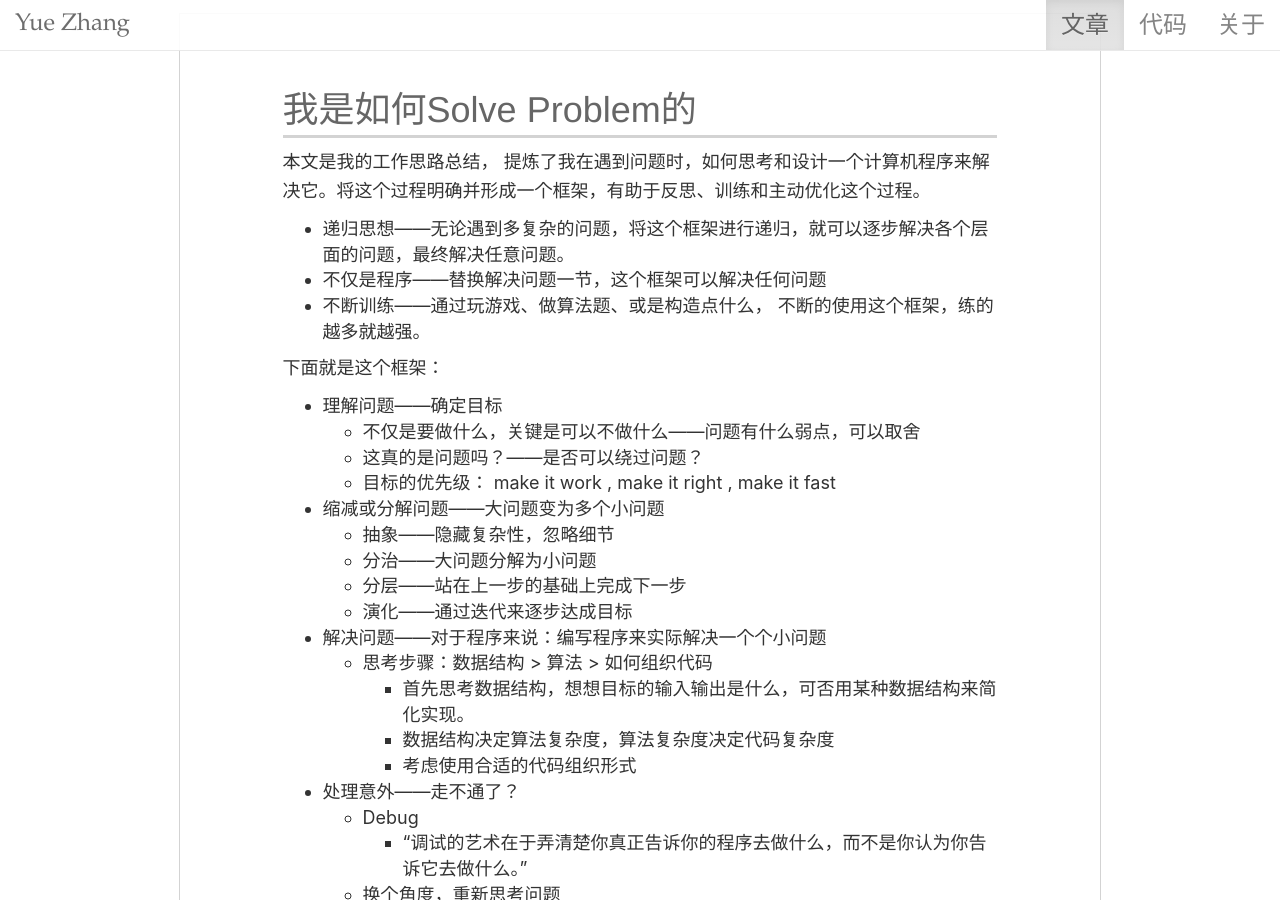
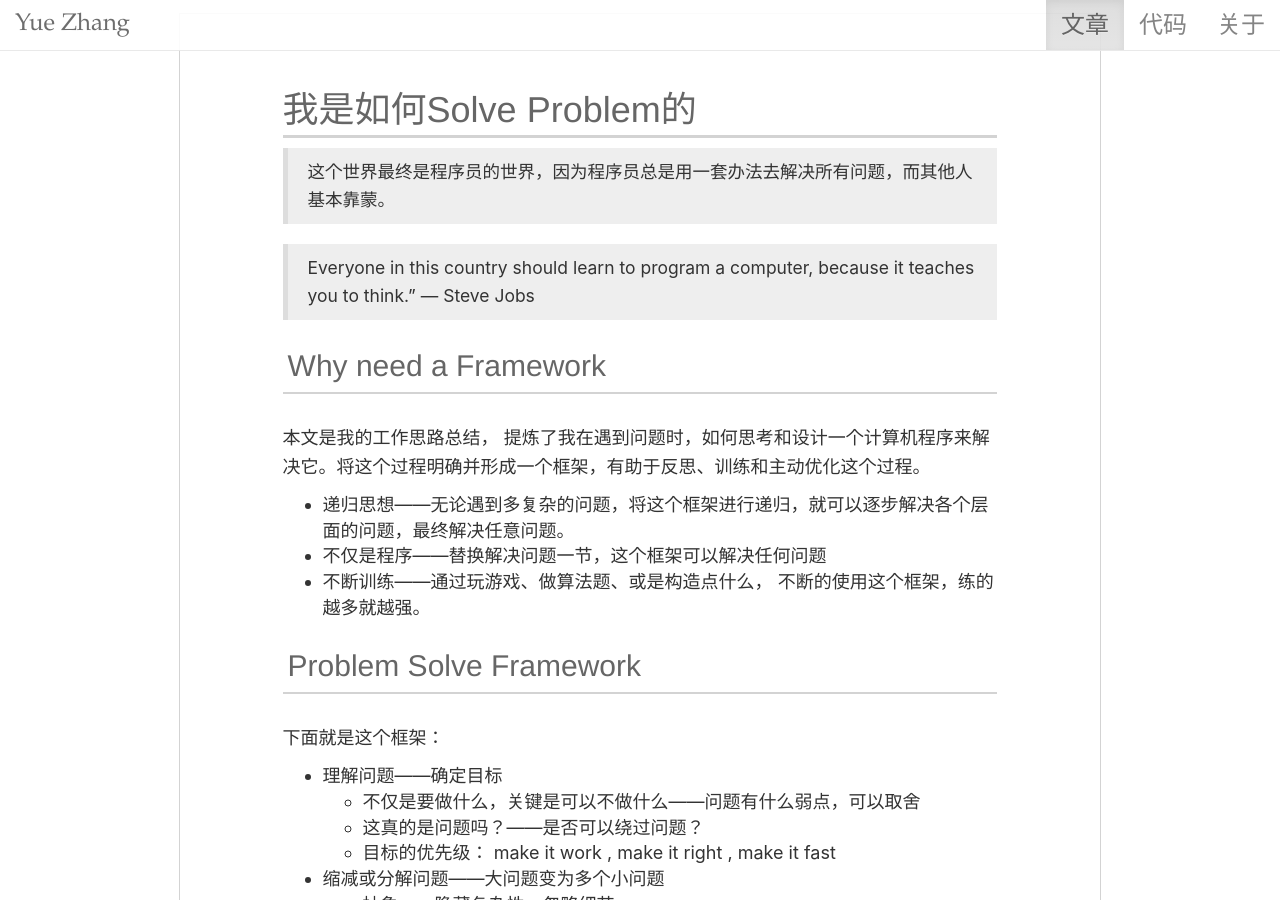
Before and after one commit to eueuy/eueuy.github.io, a Jekyll site: the page built from _posts/2019-04-15-how-to-solve-it.md, in a window 1280 px wide and 900 px high. Built offline with Jekyll 4.4.1, drawn with Linux system fonts in a browser that asks for light colours.

Commit message:
solve problem

```diff
--- a/_posts/2019-04-15-how-to-solve-it.md
+++ b/_posts/2019-04-15-how-to-solve-it.md
@@ -3,12 +3,18 @@ layout: post
 title: 我是如何Solve Problem的
 author: zhangyue
 ---
+> 这个世界最终是程序员的世界，因为程序员总是用一套办法去解决所有问题，而其他人基本靠蒙。
 
+> Everyone in this country should learn to program a computer, because it teaches you to think.” — Steve Jobs
+
+## Why need a Framework
 本文是我的工作思路总结， 提炼了我在遇到问题时，如何思考和设计一个计算机程序来解决它。将这个过程明确并形成一个框架，有助于反思、训练和主动优化这个过程。
 
 * 递归思想——无论遇到多复杂的问题，将这个框架进行递归，就可以逐步解决各个层面的问题，最终解决任意问题。
 * 不仅是程序——替换解决问题一节，这个框架可以解决任何问题
 * 不断训练——通过玩游戏、做算法题、或是构造点什么， 不断的使用这个框架，练的越多就越强。
+
+## Problem Solve Framework
 
 下面就是这个框架：
 
```
